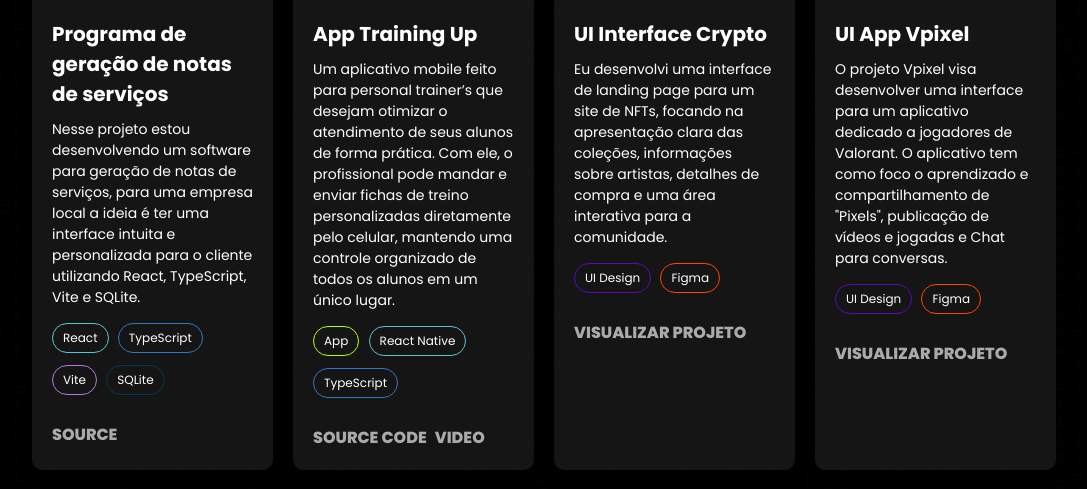
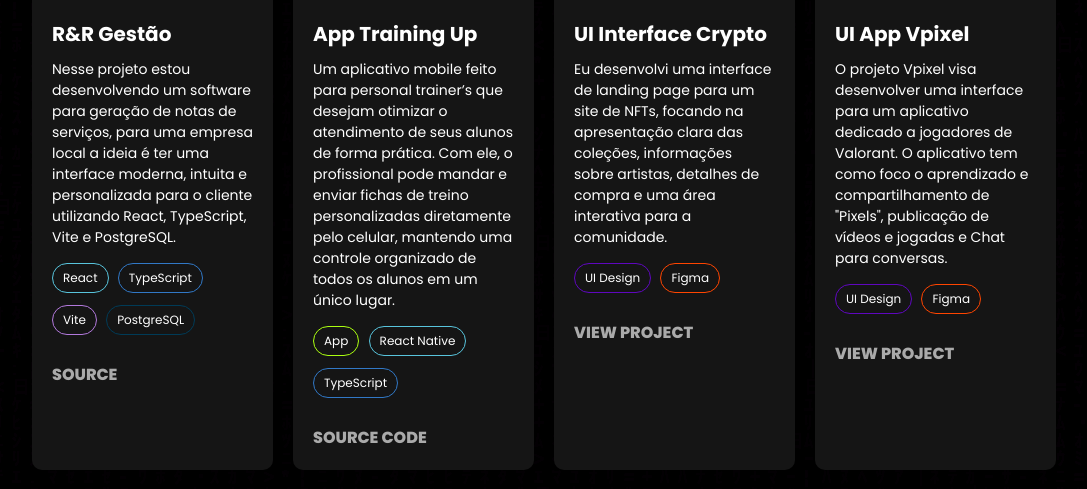
Before and after one commit to M4yc/mayconaraujo, a website: page index.html in a window 1280 px wide. Shown: the part 2433-2922 px from the top of the page, without its empty margins (96-1183 px from the left). Drawn offline with nearby package versions, Linux system fonts and the light colour scheme; a web font is replaced by a local one.

Commit message:
update index
Alteração de descrições

```diff
--- a/index.html
+++ b/index.html
@@ -126,13 +126,13 @@
 
           <div class="project-card">
                 <img src="./assets/image/jpg/photo10.jpg" alt="Projeto 7">
-                <h3>Programa de geração de notas de serviços</h3>
-                <p>Nesse projeto estou desenvolvendo um software para geração de notas de serviços, para uma empresa local a ideia é ter uma interface intuita e personalizada para o cliente utilizando React, TypeScript, Vite e SQLite.</p>
+                <h3>R&R Gestão</h3>
+                <p>Nesse projeto estou desenvolvendo um software para geração de notas de serviços, para uma empresa local a ideia é ter uma interface moderna, intuita e personalizada para o cliente utilizando React, TypeScript, Vite e PostgreSQL.</p>
                 <div class="tags">
                     <span class="span-react">React</span>
                     <span class="span-typescript">TypeScript</span>
                     <span class="span-vite">Vite</span>
-                    <span class="span-sqlite">SQLite</span>
+                    <span class="span-sqlite">PostgreSQL</span>
                 </div>
                 <a href="https://github.com/M4yc/maycosoft_redesignReR" class="project-btn">Source</a>
             </div>
@@ -148,7 +148,7 @@
                 </div>
                 <div class="buttons">
                     <a href="https://github.com/M4yc/trainingup" target="_blank" class="project-btn">Source Code</a>
-                    <a href="#" target="_blank" class="project-btn">Video</a>
+
                 </div>
             </div>
 
@@ -160,7 +160,7 @@
                     <span class="span-ui">UI Design</span>
                     <span class="span-figma">Figma</span>
                 </div>
-                <a href="https://www.behance.net/gallery/160985141/Crypto-Landing-Page" target="_blank" class="project-btn">Visualizar Projeto</a>
+                <a href="https://www.behance.net/gallery/160985141/Crypto-Landing-Page" target="_blank" class="project-btn">View project</a>
             </div>
 
             <div class="project-card">
@@ -171,7 +171,7 @@
                     <span class="span-ui">UI Design</span>
                     <span class="span-figma">Figma</span>
                 </div>
-                <a href="https://www.behance.net/gallery/162854609/Vpixel-Ui-Case-Study" target="_blank" class="project-btn">Visualizar Projeto</a>
+                <a href="https://www.behance.net/gallery/162854609/Vpixel-Ui-Case-Study" target="_blank" class="project-btn">View project</a>
             </div>
 
             <div class="project-card">
```
